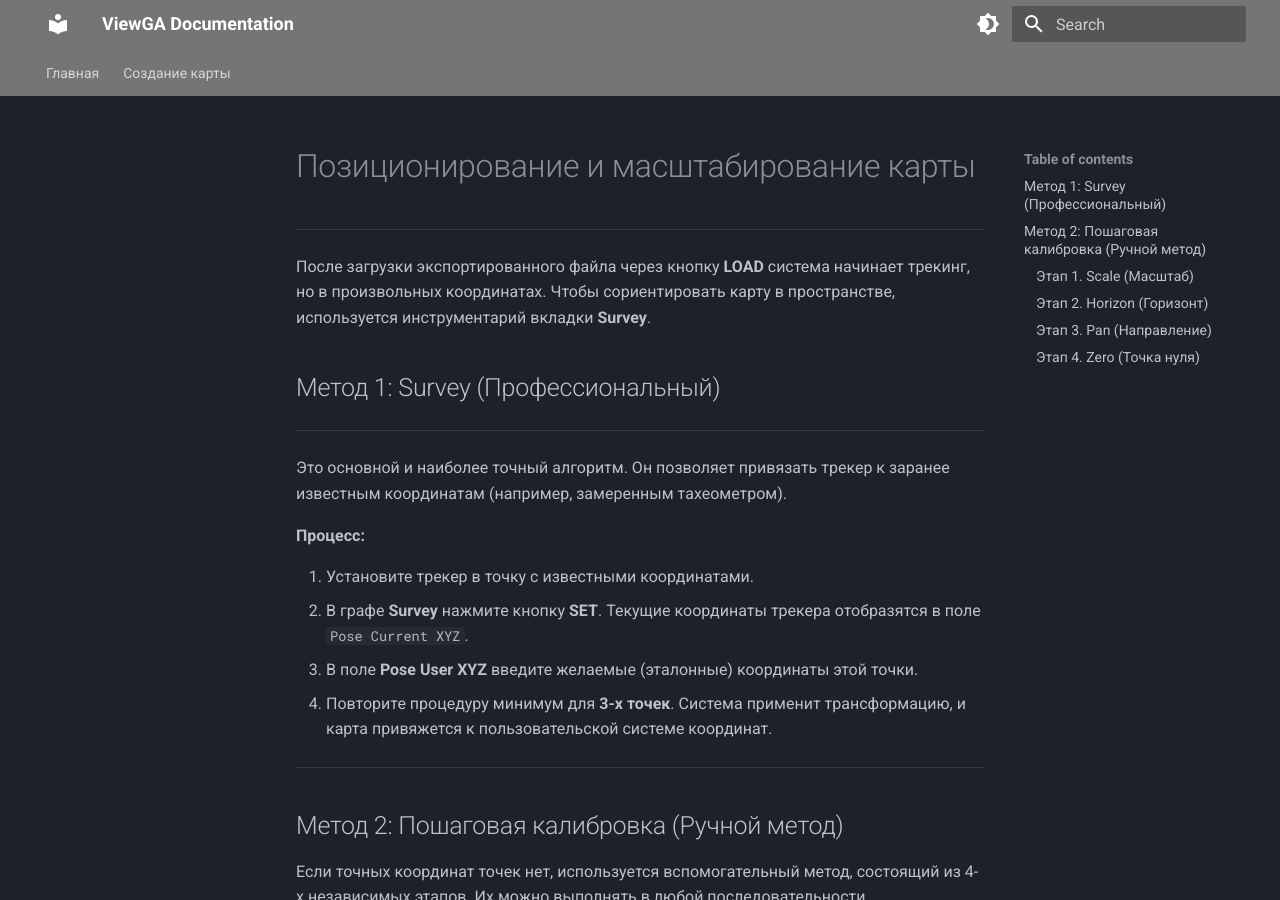
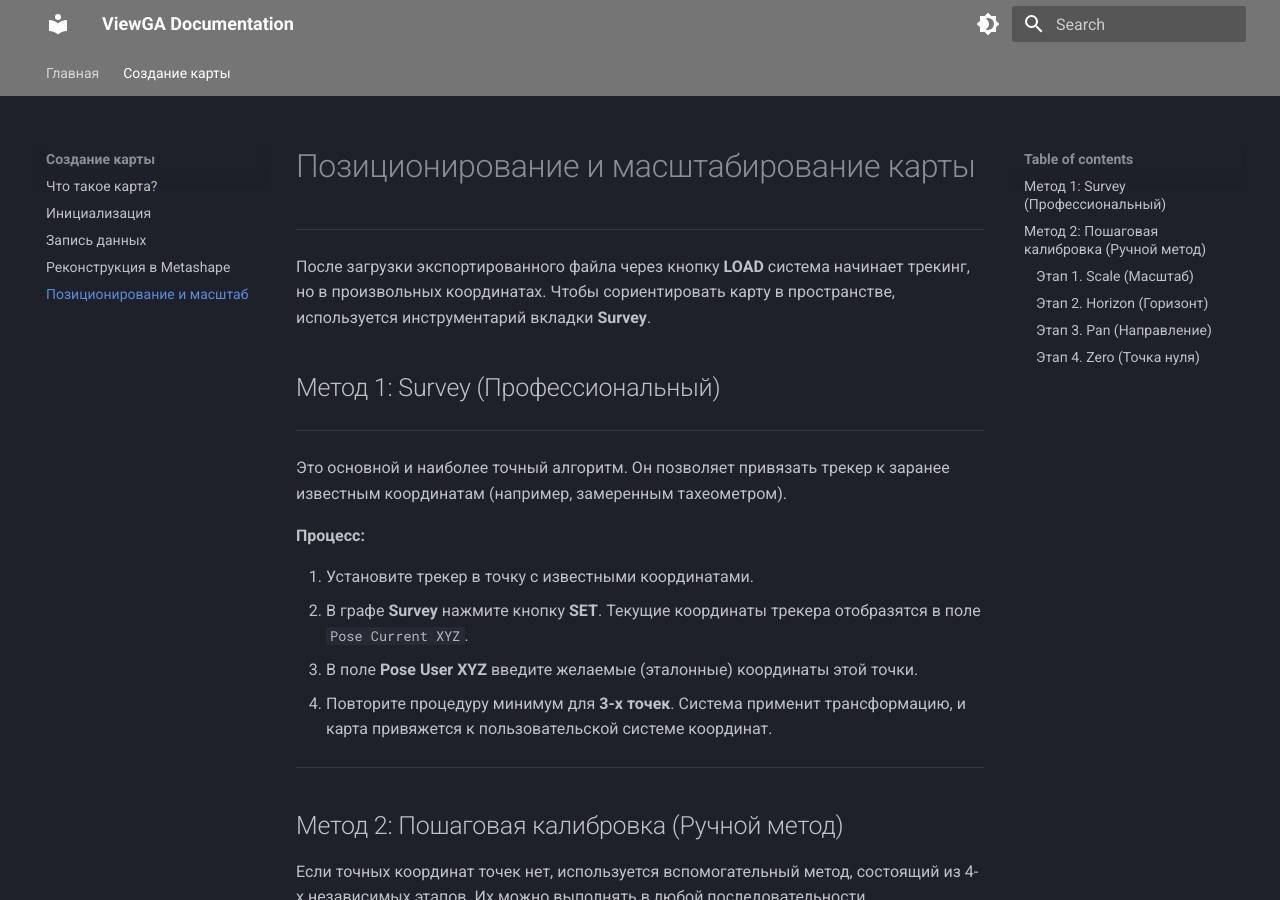
Before and after one commit to AlexanderBelovViewGA/ViewGA, an MkDocs documentation site: the page built from docs/map/alignment.md, in a window 1280 px wide and 900 px high. Built offline with MkDocs 1.6.1 and Material for MkDocs 9.7.7, drawn with Linux system fonts in a browser that asks for light colours.

Commit message:
Update mkdocs.yml

```diff
--- a/mkdocs.yml
+++ b/mkdocs.yml
@@ -33,6 +33,7 @@ nav:
       - Инициализация: map/initialization.md
       - Запись данных: map/recording.md
       - Реконструкция в Metashape: map/reconstruction.md
+      - Позиционирование и масштаб: map/alignment.md
 
 markdown_extensions:
   - admonition
```
